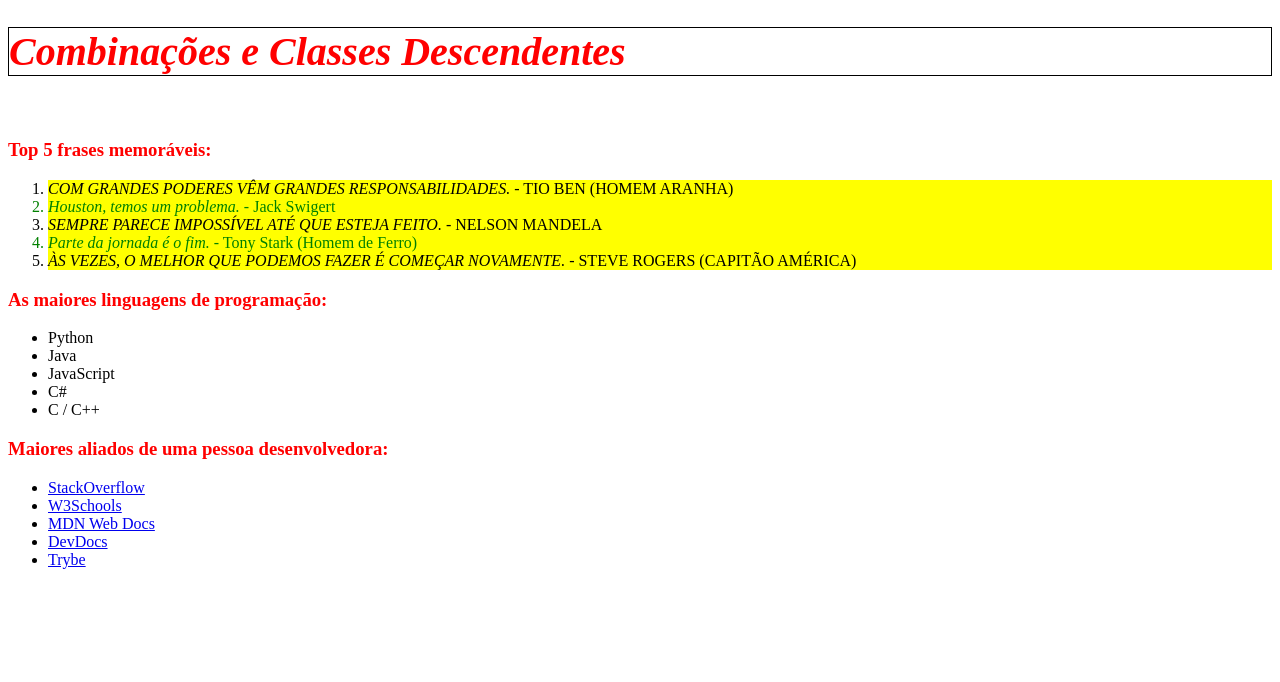
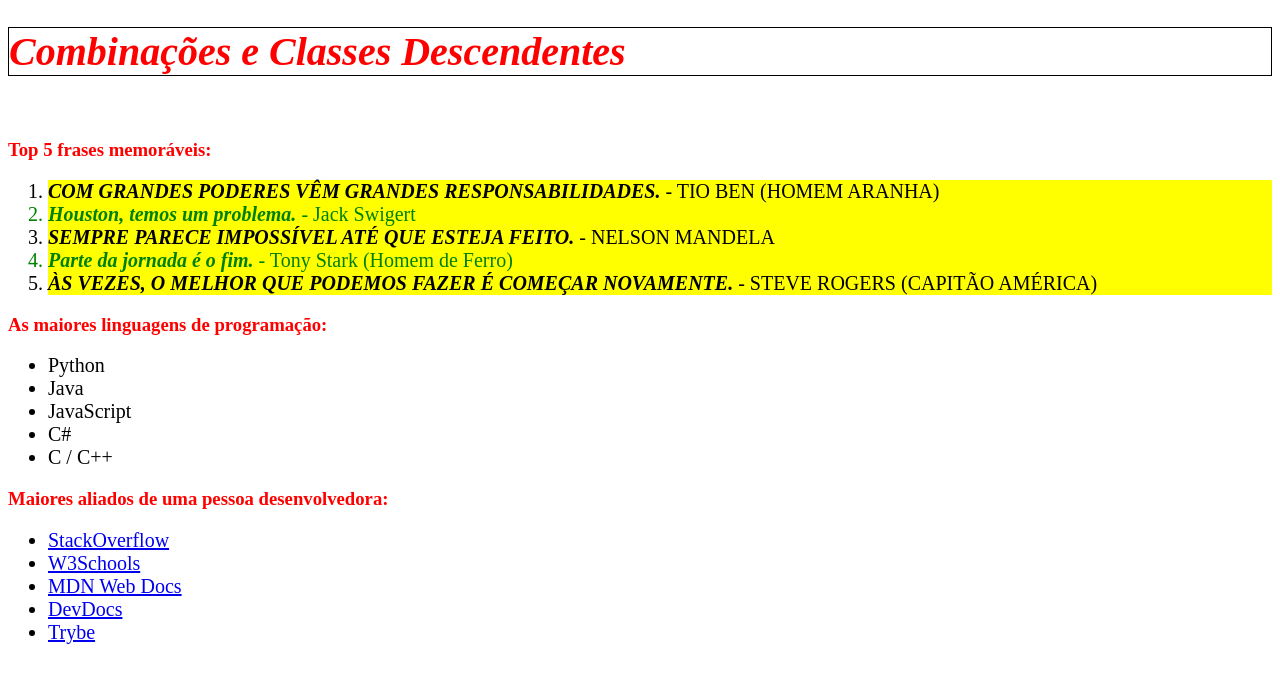
Before and after one commit to matheusfgb2/trybe-exercicios, a plain HTML site: page 01-fundamentos/secao-02-introducao-a-html-e-css/dia-03-html-e-css-seletores-e-posicionamento/04-combinacoes-e-classes-descendentes/index.html in a window 1280 px wide. Drawn offline with Linux system fonts and the light colour scheme.

Commit message:
modificando li

```diff
--- a/01-fundamentos/secao-02-introducao-a-html-e-css/dia-03-html-e-css-seletores-e-posicionamento/04-combinacoes-e-classes-descendentes/style.css
+++ b/01-fundamentos/secao-02-introducao-a-html-e-css/dia-03-html-e-css-seletores-e-posicionamento/04-combinacoes-e-classes-descendentes/style.css
@@ -14,3 +14,9 @@ h1.italic {
     font-size: 40px;
     border: 1px solid black
 }
+li {
+    font-size: 20px;
+}
+li em {
+    font-weight: bold;
+}
```
